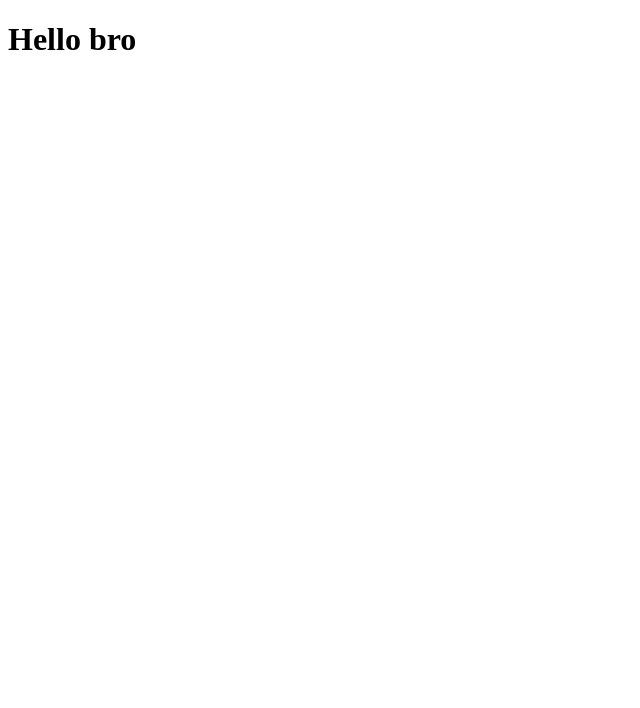
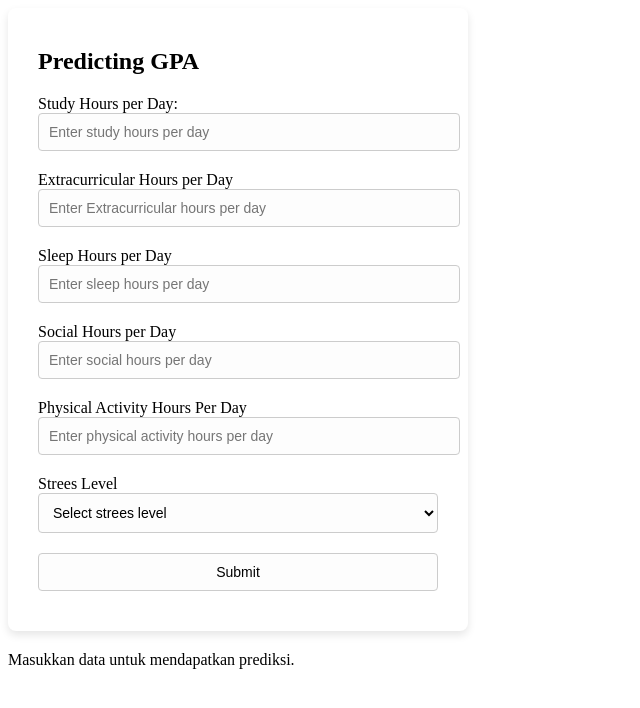
Before and after one commit to ZulfanAlfarra/Predicting-GPA, a Flask app: page / in a window 1280 px wide. Before the commit the part shown is almost empty. Shown: the top 708 px of the page, without its empty margins (0-640 px from the left). Run offline with Flask 3, Linux system fonts and the light colour scheme.

Commit message:
create web app

```diff
--- a/app.py
+++ b/app.py
@@ -1,7 +1,29 @@
 from flask import Flask, render_template, request
+from src.components.data_processor import CustomData
+from src.step.model_predicting_step import predict
 
 app = Flask(__name__)
 
-@app.route("/")
-def hello_world():
-    return render_template("index.html")
+@app.route("/", methods= ['GET', 'POST'])
+def predict_data():
+    if request.method =='POST':
+        data = CustomData(
+            study_hours_per_day=request.form.get('study_hours'),
+            extracurricular_hours_per_day=request.form.get('extracurricular_hours'),
+            sleep_hours_per_day=request.form.get('sleep_hours'),
+            social_hours_per_day=request.form.get('social_hours'),
+            physical_activity_hours_per_day=request.form.get('physical_hours'),
+            stress_level=request.form.get('stress')
+        )
+
+        df = data.get_df()
+
+        pred = predict(df)[0]
+
+        return render_template("index.html", prediction=pred)
+
+    return render_template("index.html", prediction=None)
+
+
+if __name__ == "__main__":
+    app.run(host="0.0.0.0", debug=True)
--- a/templates/index.html
+++ b/templates/index.html
@@ -5,10 +5,85 @@
     <meta charset="UTF-8">
     <meta name="viewport" content="width=device-width, initial-scale=1.0">
     <title>Document</title>
+
+    <style>
+        .form-container {
+            background-color: #fff;
+            padding: 20px 30px;
+            border-radius: 8px;
+            box-shadow: 0 4px 8px rgba(0, 0, 0, 0.1);
+            width: 100%;
+            max-width: 400px;
+            margin-bottom: 20px;
+        }
+
+        select,
+        input[type="number"],
+        button {
+            width: 100%;
+            padding: 10px;
+            margin-bottom: 20px;
+            border: 1px solid #ccc;
+            border-radius: 4px;
+            font-size: 14px;
+            background-color: #fdfdfd;
+        }
+    </style>
 </head>
 
 <body>
-    <h1>Hello bro</h1>
+    <div class="form-container">
+        <H2>Predicting GPA</H2>
+
+        <form action="{{ url_for('predict_data')}}" , method="post">
+            <!-- study_hours_per_day -->
+            <label for="study_hours">Study Hours per Day:</label>
+            <input type="number" , id="study_hours" , name="study_hours" , placeholder="Enter study hours per day" ,
+                required>
+
+            <!-- extracurricular_hours_per_day: float, -->
+            <label for="extracurricular_hours">Extracurricular Hours per Day</label>
+            <input type="number" name="extracurricular_hours" id="extracurricular_hours" ,
+                placeholder="Enter Extracurricular hours per day" , required>
+
+            <!-- sleep_hours_per_day: float, -->
+            <label for="sleep_hours">Sleep Hours per Day</label>
+            <input type="number" name="sleep_hours" id="sleep_hours" , placeholder="Enter sleep hours per day" ,
+                required>
+
+            <!-- social_hours_per_day: float, -->
+            <label for="social_hours">Social Hours per Day</label>
+            <input type="number" name="social_hours" id="social_hours" , placeholder="Enter social hours per day" ,
+                required>
+
+            <!-- physical_activity_hours_per_day: float, -->
+            <label for="physical_hours">Physical Activity Hours Per Day</label>
+            <input type="number" name="physical_hours" id="physical_hours" ,
+                placeholder="Enter physical activity hours per day" , required>
+
+            <!-- stress_level: str -->
+            <label for="stress">Strees Level</label>
+            <select name="stress" id="stress" , required>
+                <option value="" disabled selected>Select strees level</option>
+                <option value="Moderate">Moderate</option>
+                <option value="Low">Low</option>
+                <option value="High">High</option>
+            </select>
+
+            <!-- Submit Button -->
+            <button type="submit">Submit</button>
+        </form>
+    </div>
+
+    {% if prediction %}
+    <div class="prediction-container">
+        <h2>Prediction GPA Score</h2>
+        <p>{{ prediction }}</p>
+    </div>
+    {% else %}
+    <p>Masukkan data untuk mendapatkan prediksi.</p>
+    {% endif %}
+
 </body>
 
 </html>
```
